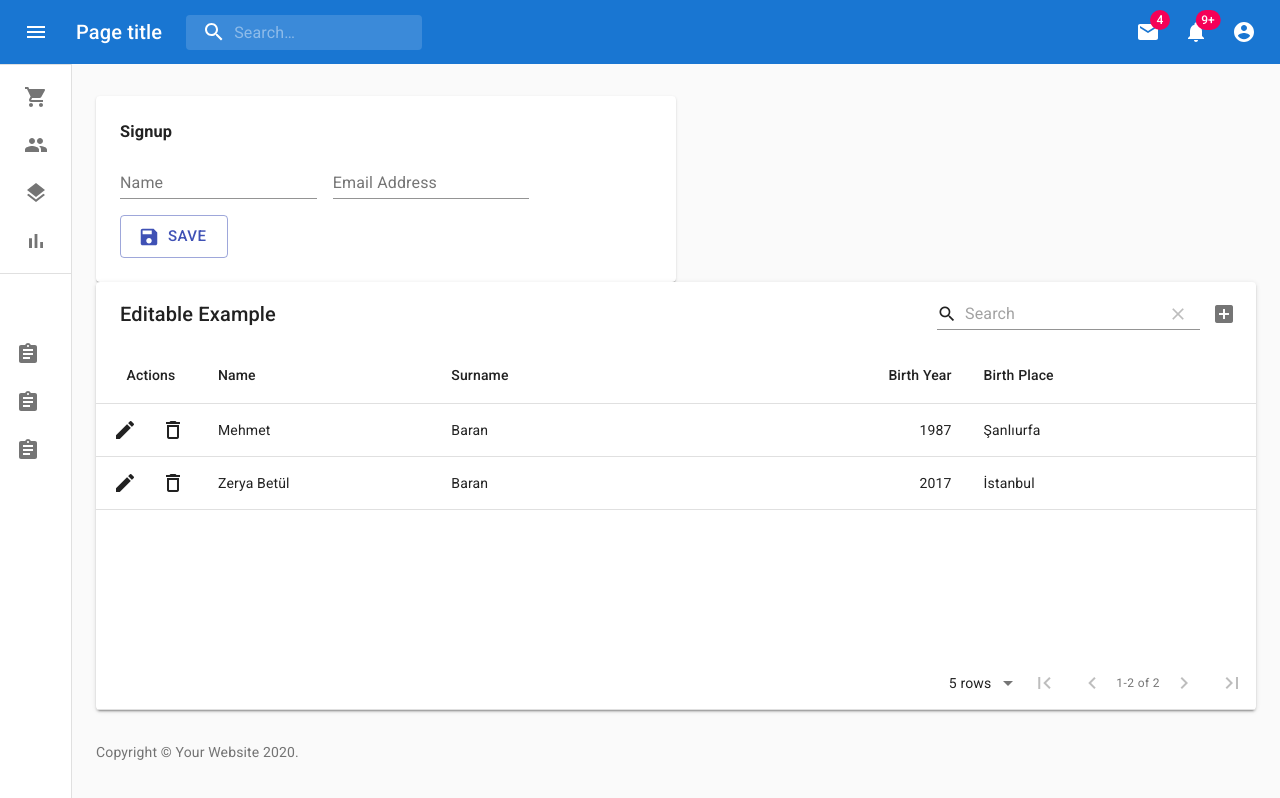
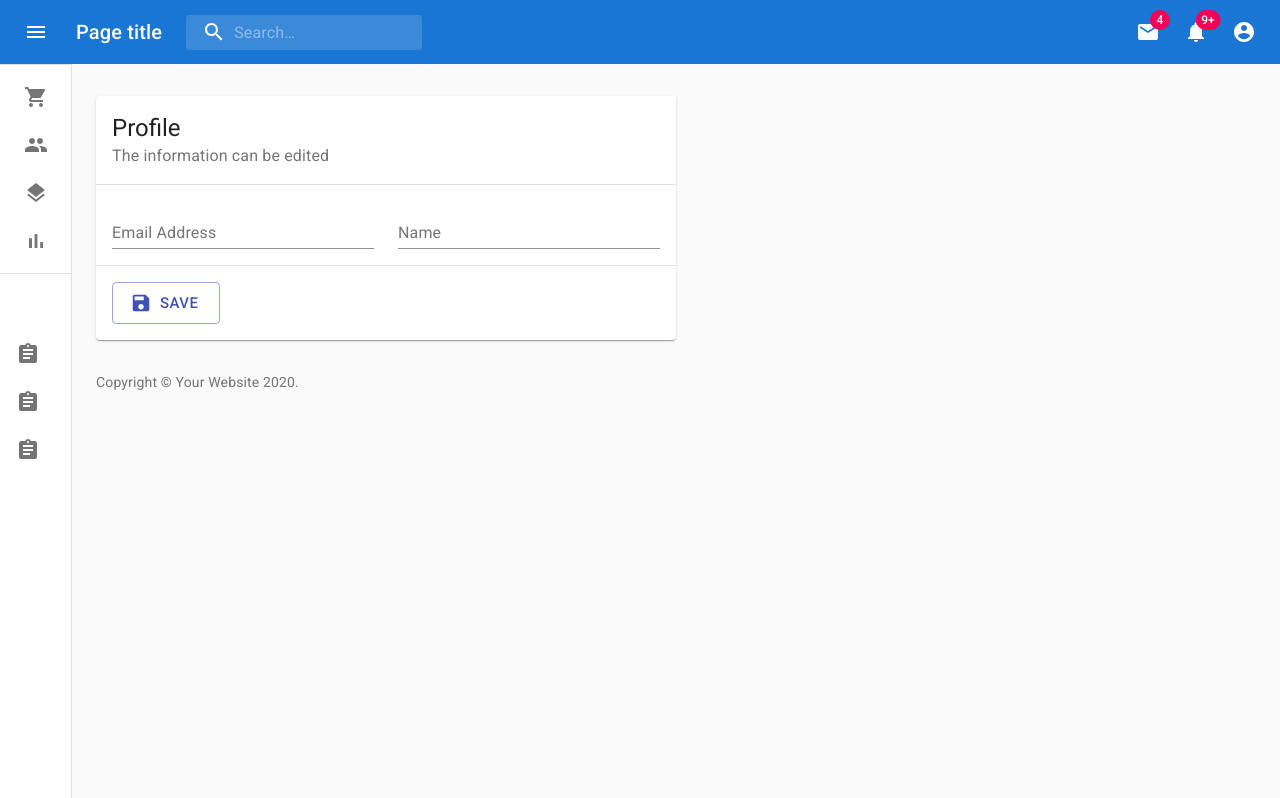
Before and after one commit to hmtareque/sleekie, a React (Create React App) app: page / in a window 1280 px wide. Built offline with nearby package versions, Linux system fonts and the light colour scheme.

Commit message:
sign form style updated

```diff
--- a/src/components/Dashboard.js
+++ b/src/components/Dashboard.js
@@ -402,13 +402,12 @@ export default function Dashboard() {
         <Container maxWidth="lg" className={classes.container}>
 
         <Grid item xs={12} md={6}>
-          <Paper className={classes.paper}>
 
             <SignupForm />
-          </Paper>
+
         </Grid>
 
-        <MaterialTableDemo />
+        {/* <MaterialTableDemo /> */}
 
 
            {/* <MUITestForm />
--- a/src/components/forms/signup.form.js
+++ b/src/components/forms/signup.form.js
@@ -1,10 +1,8 @@
 import React from 'react';
 import { Formik, Form } from 'formik';
-import TextField from '@material-ui/core/TextField';
-import Button from '@material-ui/core/Button';
 import { styled } from '@material-ui/core/styles';
 import * as Yup from 'yup';
-import Grid from '@material-ui/core/Grid';
+
 import Paper from '@material-ui/core/Paper';
 
 import clsx from 'clsx';
@@ -15,6 +13,17 @@ import Fab from '@material-ui/core/Fab';
 import CheckIcon from '@material-ui/icons/Check';
 import SaveIcon from '@material-ui/icons/Save';
 import SaveAltIcon from '@material-ui/icons/SaveAlt';
+
+import {
+  Card,
+  CardHeader,
+  CardContent,
+  CardActions,
+  Divider,
+  Grid,
+  Button,
+  TextField
+} from '@material-ui/core';
 
 
 import LinearProgress from '@material-ui/core/LinearProgress';
@@ -35,32 +44,33 @@ const useStyles = makeStyles((theme) => ({
     marginRight: theme.spacing(1),
     width: '25ch',
   },
-  submitButton: {
+
+  wrapper: {
     margin: theme.spacing(1),
-    marginTop: theme.spacing(2),
-    width: '100%',
-
+    position: 'relative',
+  },
+  // submitButton: {
 
   // '&:hover': {
-  //   background: 'blue',
-  //   color: 'white',
+  //   background: theme.palette.blue,
+  //   color: theme.palette.blue,
 
   // }
-  },
+  // },
 
-  buttonSuccess: {
-    backgroundColor: green[500],
-    '&:hover': {
-      backgroundColor: green[700],
-    },
-  },
-  fabProgress: {
-    color: green[500],
-    position: 'absolute',
-    top: -6,
-    left: -6,
-    zIndex: 1,
-  },
+  // buttonSuccess: {
+  //   backgroundColor: green[500],
+  //   '&:hover': {
+  //     backgroundColor: green[700],
+  //   },
+  // },
+  // fabProgress: {
+  //   color: green[500],
+  //   position: 'absolute',
+  //   top: -6,
+  //   left: -6,
+  //   zIndex: 1,
+  // },
   buttonProgress: {
     color: green[500],
     position: 'absolute',
@@ -70,20 +80,21 @@ const useStyles = makeStyles((theme) => ({
     marginLeft: -12,
   },
 
-  lineProgress: {
-    width: '100%',
-    '& > * + *': {
-      margin: theme.spacing(2),
-    },
-    padding: '10px'
-  },
+  // lineProgress: {
+  //   display: 'block',
+  //   width: '100%',
+  //   '& > * + *': {
+  //     margin: theme.spacing(2),
+  //   },
+  //   padding: '10px'
+  // },
 
-  circleSpin: {
-    display: 'flex',
-    '& > * + *': {
-      marginLeft: theme.spacing(2),
-    },
-  },
+  // circleSpin: {
+  //   display: 'flex',
+  //   '& > * + *': {
+  //     marginLeft: theme.spacing(2),
+  //   },
+  // },
 
 }));
 
@@ -108,8 +119,14 @@ const SignupForm = () => {
 
 
 
-    return   (<div>
-   <h3 className={classes.formName}>Signup</h3>
+    return   (
+
+
+<Card>
+
+
+
+
     <Formik
       initialValues={{
         name: '',
@@ -139,32 +156,34 @@ const SignupForm = () => {
         handleBlur,
         handleSubmit,
         isSubmitting }) => (
-        <Form onSubmit={handleSubmit} className={classes.root} noValidate autoComplete="off">
 
 
-          <div>
-
-
-
-
-          <TextField
-          name="name"
-          label="Name"
-          id="standard-required"
-          defaultValue={values.name}
-          className={classes.textField}
-          helperText={errors.name}
-          onChange={handleChange}
-          onBlur={handleBlur}
-          error={errors.name && touched.name ? true : null}
-        />
+          <form
+          onSubmit={handleSubmit} noValidate autoComplete="off"
+        >
+          <CardHeader
+            subheader="The information can be edited"
+            title="Profile"
+          />
+          <Divider />
+          <CardContent>
+            <Grid
+              container
+              spacing={3}
+            >
+              <Grid
+                item
+                md={6}
+                xs={12}
+              >
 
 <TextField
+ fullWidth
           name="email"
           label="Email Address"
-          id="standard-required"
-          defaultValue={values.email}
-          className={classes.textField}
+
+          value={values.email}
+
           helperText={errors.email}
           onChange={handleChange}
           onBlur={handleBlur}
@@ -172,30 +191,57 @@ const SignupForm = () => {
         />
 
 
-          </div>
+              </Grid>
+              <Grid
+                item
+                md={6}
+                xs={12}
+              >
+
+<TextField
+fullWidth
+          name="name"
+          label="Name"
+          value={values.name}
+          helperText={errors.name}
+          onChange={handleChange}
+          onBlur={handleBlur}
+          error={errors.name && touched.name ? true : null}
+        />
+
+              </Grid>
+            </Grid>
+          </CardContent>
+          <Divider />
+          <CardActions>
+
+
+          <div className={classes.wrapper}>
+        <Button
+          color="primary"
+          size="large"
+          variant="outlined"
+          disabled={loading}
+          onClick={handleSubmit}
+        //  className={classes.submitButton}
+          startIcon={<SaveIcon />}
+        >
+        { isSubmitting ? 'Saving ...'  : 'Save'}
+        </Button>
+        {loading && <CircularProgress size={24} className={classes.buttonProgress} />}
+      </div>
 
 
 
 
 
-<div className={classes.submitButton}>
-<Button
-          aria-label="save"
-          color="primary"
-          variant="outlined"
-          size="large"
+          </CardActions>
+        </form>
 
-          onClick={handleSubmit}
-          startIcon={<SaveIcon />}
-        >
-          {isSubmitting ? 'Saving ...'  : 'Save'}
-        </Button>
 
-</div>
 
-{isSubmitting ? <div className={classes.lineProgress}><LinearProgress /></div> : ''}
 
-        </Form>
+
       )}
 
 
@@ -205,9 +251,9 @@ const SignupForm = () => {
 
 
 
+    </Card>
 
 
-  </div>
 );
 }
 
--- a/src/components/tables/dense.table.js
+++ b/src/components/tables/dense.table.js
@@ -26,12 +26,12 @@ const rows = [
   createData('Gingerbread', 356, 16.0, 49, 3.9),
 ];
 
-export default function SimpleTable() {
+export default function DenseTable() {
   const classes = useStyles();
 
   return (
     <TableContainer component={Paper}>
-      <Table className={classes.table} aria-label="simple table">
+      <Table className={classes.table} size="small" aria-label="a dense table">
         <TableHead>
           <TableRow>
             <TableCell>Dessert (100g serving)</TableCell>
```
Also changed, not shown: 1 other file (tests, documents, lock files or other folders).
